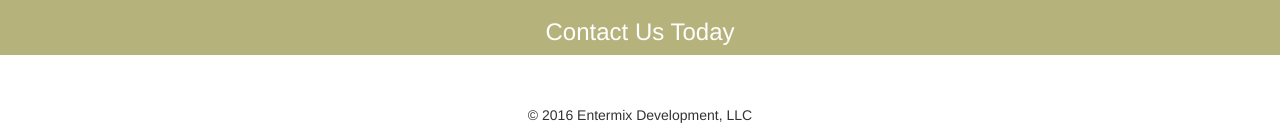
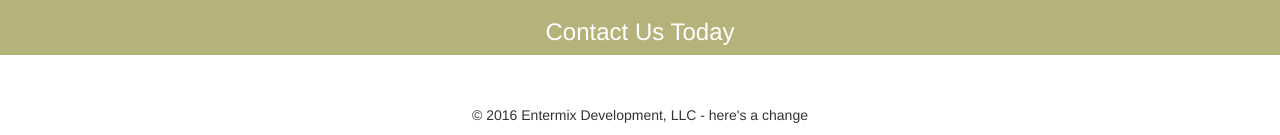
Before and after one commit to mstearne/emix, a PHP site: page / in a window 1280 px wide. Shown: the part 757-892 px from the top of the page. Run offline with PHP 8.4, Linux system fonts and the light colour scheme.

Commit message:
Update to footer

```diff
--- a/index.php
+++ b/index.php
@@ -148,7 +148,7 @@
 
 
 <footer class="text-center" style="padding-top: 50px; padding-bottom: 10px;">
-    &copy; <?php echo date("Y"); ?> Entermix Development, LLC
+    &copy; <?php echo date("Y"); ?> Entermix Development, LLC - here's a change
 
 </footer>
 <script>
```
